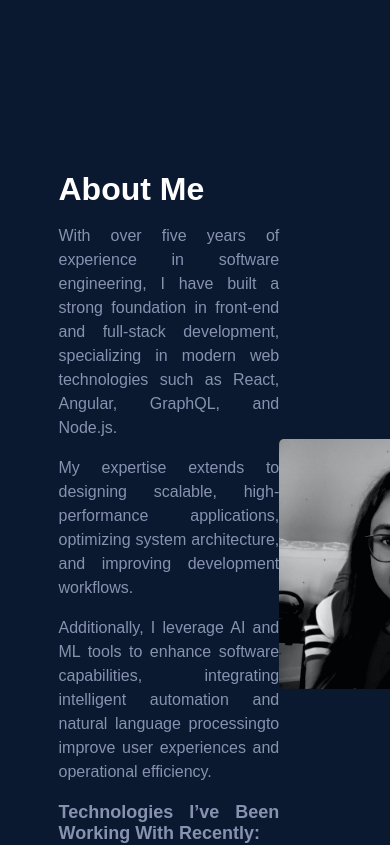
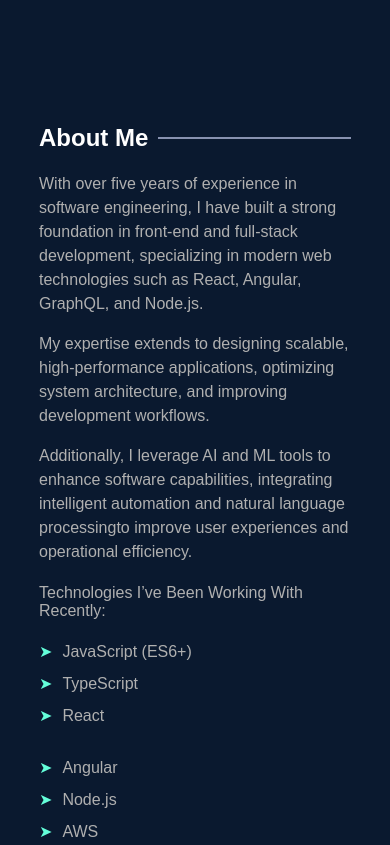
Before and after one commit to amuthyal/my-portfolio, a React (Create React App) app: page / in a window 390 px wide. Shown: the part 820-1665 px from the top of the page. Built offline with nearby package versions, Linux system fonts and the light colour scheme.

Commit message:
mobile view compatibility for about me section

```diff
--- a/src/components/About.js
+++ b/src/components/About.js
@@ -5,8 +5,12 @@
 const About = () => {
   return (
     <section id="about">
+      {/* ✅ About Me Heading with Line */}
       <div className="about-text">
-        <h2>About Me</h2>
+        <div className="about-header">
+          <h2>About Me</h2>
+        </div>
+
         <p>
           With over <span className="highlight">five years of experience</span> in software engineering,
           I have built a strong foundation in front-end and full-stack development, specializing in modern
@@ -38,7 +42,7 @@
         </div>
       </div>
 
-      {/* Right Column - Profile Image */}
+      {/* ✅ Image Below in Mobile */}
       <div className="about-image">
         <img src={profileImg} alt="Akhila Muthyala" />
       </div>
--- a/src/styles/About.css
+++ b/src/styles/About.css
@@ -6,102 +6,128 @@
   padding: 60px 15%;
   min-height: 100vh;
   box-sizing: border-box;
-  background-color: #0a192f; /* Dark Navy Blue */
 }
 
 /* Left Column - Text */
 .about-text {
   flex: 1;
-  text-align: justify;
+  text-align: left; /* ✅ Left-align the text */
 }
 
-/* "About Me" Heading - Bigger and White */
-.about-text h2 {
-  color: #ffffff; /* White */
-  font-size: 32px; /* Increased size */
+/* ✅ About Me Heading with Line */
+.about-header {
+  display: flex;
+  align-items: center;
+  gap: 10px;
+  margin-bottom: 20px;
+}
+
+/* About Me Title */
+.about-header h2 {
+  color: white;
+  font-size: 24px;
   font-weight: bold;
-  margin-bottom: 15px;
+  margin: 0;
+}
+
+/* ✅ Line Next to "About Me" */
+.about-header::after {
+  content: "";
+  flex-grow: 1;
+  height: 2px;
+  background: #8892b0; /* Light Grey-Blue */
 }
 
 /* About Me Paragraphs */
 .about-text p {
-  color: #8892b0;
+  color: #b0b0b0;
   font-size: 16px;
   line-height: 1.5;
 }
 
 /* Technologies Section */
 .tech-title {
-  color: #8892b0;
-  font-size: 18px;
-  font-weight: bold;
-  margin-bottom: 10px;
+  color: #b0b0b0;
+  font-size: 16px;
+  font-weight: normal;
+  margin-top: 20px;
 }
 
-/* Two-Column Tech List */
+/* Tech List */
 .tech-container {
   display: flex;
-  gap: 50px;
-  margin-top: 10px;
+  justify-content: space-between;
+  gap: 20px;
+  flex-wrap: wrap;
 }
 
 .tech-list {
   list-style: none;
   padding: 0;
   margin: 0;
-  color: #8892b0;
+  color: #b0b0b0;
   font-size: 16px;
-  line-height: 1.8;
+  line-height: 2;
+  width: 48%;
+  text-align: left; /* ✅ Left-align tech items too */
 }
 
-/* Custom Bullet Points - Older Arrow `➤` */
-.tech-list li {
-  position: relative;
-  padding-left: 20px;
-  margin-bottom: 5px;
+/* Custom Bullet Points */
+.tech-list li::before {
+  content: "➤";
+  color: #64ffda; /* Neon Blue */
+  font-size: 16px;
+  margin-right: 10px;
+  display: inline-block;
 }
 
-.tech-list li::before {
-  content: "➤";  /* Older Arrow */
-  color: #64ffda; /* Neon Blue */
-  font-size: 16px;
-  position: absolute;
-  left: 0;
-  top: 2px;
-}
-
-/* RIGHT COLUMN - PROFILE IMAGE */
+/* Right Column - Image */
 .about-image {
   flex: 1;
   display: flex;
   justify-content: flex-end;
-  position: relative;
 }
 
-/* Image Styling with Overlay */
 .about-image img {
   width: 250px;
   height: 250px;
   object-fit: cover;
-  border-radius: 5px;
-  filter: grayscale(100%) contrast(1.2) brightness(1.1) opacity(0.9);
-  transition: 0.3s ease-in-out;
+  border-radius: 10px;
+  box-shadow: 0 0 15px rgba(100, 255, 218, 0.8);
 }
 
-/* Hover Effect - Restores Original Color */
-.about-image img:hover {
-  filter: grayscale(0%) contrast(1) brightness(1);
+/* ✅ MOBILE VIEW - Stack Text on Top, Image Below */
+@media (max-width: 768px) {
+  #about {
+    flex-direction: column; /* Stack items vertically */
+    text-align: left;
+    padding: 40px 10%;
+  }
+
+  /* ✅ Ensure Line is Present on Mobile */
+  .about-header {
+    justify-content: left;
+  }
+
+  /* Technologies List in Single Column */
+  .tech-container {
+    flex-direction: column;
+    align-items: flex-start;
+  }
+
+  .tech-list {
+    width: 100%;
+    text-align: left;
+  }
+
+  /* Center Image */
+  .about-image {
+    justify-content: center;
+    margin-top: 20px;
+  }
+
+  .about-image img {
+    width: 200px; /* Smaller size for mobile */
+    height: 200px;
+  }
 }
-
-/* Neon Blue Frame */
-.about-image::after {
-  content: "";
-  position: absolute;
-  width: 260px; /* Slightly larger than the image */
-  height: 260px;
-  border: 2px solid #64ffda; /* Neon Blue Border */
-  border-radius: 5px;
-  top: 10px;
-  left: 10px;
-  z-index: -1;
-}
```
